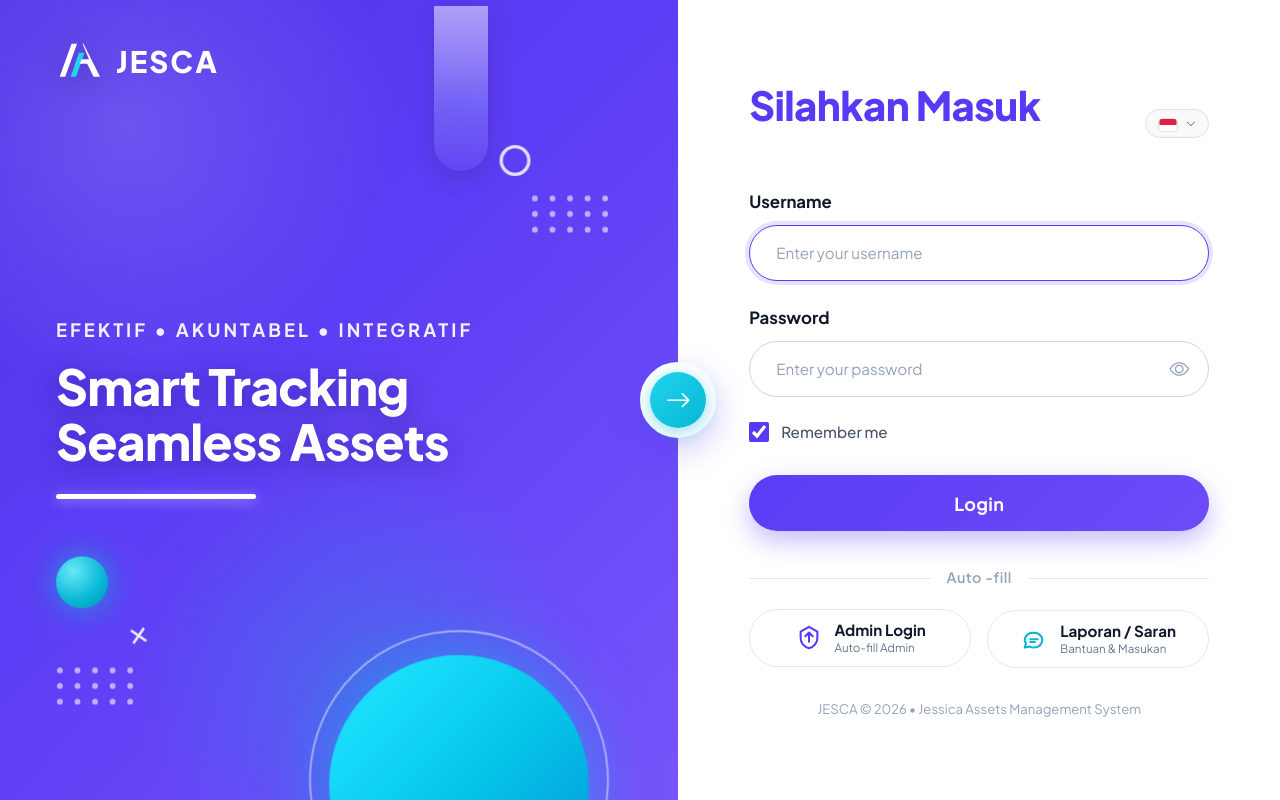
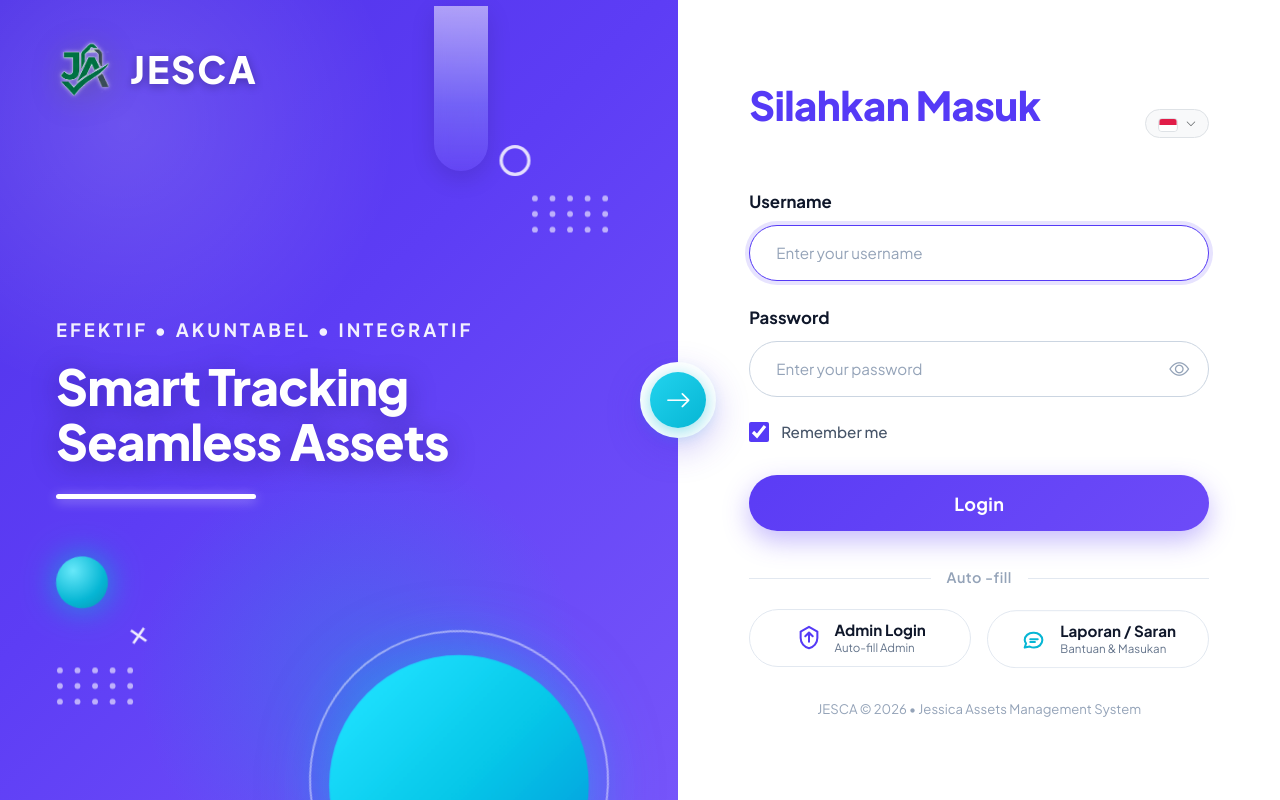
Before and after one commit to Loraxsian/JESCA, a Flask app: page /login in a window 1280 px wide. Run offline with Flask 3, Linux system fonts and the light colour scheme; some libraries are stand-ins or nearby versions.

Commit message:
feat(branding): update logo and favicons to official JA asset tag emblem v2.5.8

```diff
--- a/static/css/style.css
+++ b/static/css/style.css
@@ -99,7 +99,7 @@
 
 /* Global Variables */
 :root {
-    --sidebar-width: 250px;
+    --sidebar-width: 265px;
     --font-sans: 'Plus Jakarta Sans', system-ui, -apple-system, BlinkMacSystemFont, 'Segoe UI', Roboto, sans-serif;
     --font-mono: 'JetBrains Mono', SFMono-Regular, Menlo, Monaco, Consolas, monospace;
 }
@@ -272,6 +272,27 @@ footer {
     width: 38px;
     height: 38px;
     background: var(--brand-grad);
+}
+
+.brand-logo-img {
+    width: 38px;
+    height: 38px;
+    object-fit: contain;
+    flex-shrink: 0;
+    display: inline-block;
+}
+
+.brand-title {
+    font-size: 1.42rem;
+    font-weight: 800;
+    letter-spacing: 0.8px;
+    color: #25383c;
+    line-height: 1;
+    margin: 0;
+}
+
+[data-theme="dark"] .brand-title {
+    color: #f1f5f9 !important;
 }
 
 .menu-label {
--- a/templates/base.html
+++ b/templates/base.html
@@ -17,10 +17,14 @@
     <link href="https://cdn.jsdelivr.net/npm/bootstrap-icons@1.11.3/font/bootstrap-icons.min.css" rel="stylesheet">
 
     <!-- Custom Style -->
-    <link rel="stylesheet" href="{{ url_for('static', filename='css/style.css') }}?v=2.5.8.2">
+    <link rel="stylesheet" href="{{ url_for('static', filename='css/style.css') }}?v=2.5.8.3">
 
-    <!-- Favicon JA -->
-    <link rel="icon" href="{{ url_for('static', filename='img/favicon.svg') }}" type="image/svg+xml">
+    <!-- Favicon JA Multi-Size -->
+    <link rel="icon" type="image/svg+xml" href="{{ url_for('static', filename='img/favicon.svg') }}?v=2.5.8.3">
+    <link rel="icon" type="image/png" sizes="32x32" href="{{ url_for('static', filename='img/favicon-32.png') }}?v=2.5.8.3">
+    <link rel="icon" type="image/png" sizes="16x16" href="{{ url_for('static', filename='img/favicon-16.png') }}?v=2.5.8.3">
+    <link rel="apple-touch-icon" sizes="192x192" href="{{ url_for('static', filename='img/favicon-192.png') }}?v=2.5.8.3">
+    <link rel="shortcut icon" href="{{ url_for('static', filename='img/favicon.ico') }}?v=2.5.8.3">
 
     <!-- html5-qrcode for Camera QR Scanner -->
     <script src="https://unpkg.com/html5-qrcode@2.3.8/html5-qrcode.min.js"></script>
@@ -41,17 +45,12 @@
         <!-- Clean Sidebar Navigation -->
         <aside class="sidebar bg-white border-end" id="sidebar-wrapper">
             <!-- Brand Logo -->
-            <div class="sidebar-heading px-4 py-3 border-bottom d-flex align-items-center justify-content-between">
-                <a href="{{ url_for('dashboard') }}" class="d-flex align-items-center text-decoration-none text-dark gap-2">
-                    <div class="brand-icon rounded-3 d-flex align-items-center justify-content-center text-white shadow-sm">
-                        <i class="bi bi-box-seam-fill fs-5"></i>
-                    </div>
-                    <div>
-                        <span class="fs-5 fw-extrabold tracking-tight text-primary d-block lh-1">JESCA</span>
-                        <small class="text-muted fw-semibold" style="font-size: 0.7rem; letter-spacing: 0.6px;">ASSET MANAGEMENT</small>
-                    </div>
+            <div class="sidebar-heading px-3 py-3 border-bottom d-flex align-items-center justify-content-between">
+                <a href="{{ url_for('dashboard') }}" class="d-flex align-items-center text-decoration-none gap-2.5 flex-grow-1 overflow-hidden" style="min-width: 0;">
+                    <img src="{{ url_for('static', filename='img/jesca_logo.png') }}?v=2.5.8.3" alt="JESCA Logo" class="brand-logo-img">
+                    <span class="brand-title">JESCA</span>
                 </a>
-                <button class="btn btn-sm btn-light border-0 d-md-none" id="sidebar-close" aria-label="Close Sidebar">
+                <button class="btn btn-sm btn-light border-0 d-md-none flex-shrink-0 ms-1" id="sidebar-close" aria-label="Close Sidebar">
                     <i class="bi bi-x-lg"></i>
                 </button>
             </div>
--- a/templates/login.html
+++ b/templates/login.html
@@ -85,21 +85,25 @@ body, html {
     display: flex;
     align-items: center;
     gap: 16px;
+    background: transparent !important;
 }
 
-.brand-logo-svg {
-    width: 44px;
-    height: 44px;
-    filter: drop-shadow(0 4px 14px rgba(0, 0, 0, 0.25));
+.brand-logo-img-login {
+    width: 58px;
+    height: 58px;
+    object-fit: contain;
+    flex-shrink: 0;
+    filter: drop-shadow(0 4px 16px rgba(0, 0, 0, 0.35)) drop-shadow(0 0 2px rgba(255, 255, 255, 0.7));
 }
 
-.brand-text {
-    font-size: 1.85rem !important; /* ~30px */
+.brand-title-login {
+    font-size: 2.35rem !important;
     font-weight: 800 !important;
     letter-spacing: 2px !important;
     color: #ffffff !important;
     margin: 0 !important;
-    text-transform: uppercase;
+    line-height: 1;
+    text-shadow: 0 2px 10px rgba(0, 0, 0, 0.3);
 }
 
 /* 2. Main Center Content (Smart Tracking Seamless Assets) */
@@ -782,16 +786,8 @@ body, html {
 
         <!-- 1. Top Brand Header (Logo Baru + Nama JESCA) - Pojok Kiri Atas -->
         <div class="brand-header">
-            <!-- Modern Geometric Delta Logo Sesuai Sketsa -->
-            <svg class="brand-logo-svg" viewBox="0 0 48 48" fill="none" xmlns="http://www.w3.org/2000/svg">
-                <!-- Bar 1 (Kiri) -->
-                <path d="M4 40L17 4H23L10 40H4Z" fill="#ffffff"/>
-                <!-- Bar 2 (Tengah) -->
-                <path d="M16 40L25 14H31L22 40H16Z" fill="#22d3ee"/>
-                <!-- Bar 3 (Kanan Segitiga) -->
-                <path d="M30 4L48 40H41L34 26H26L28 21H36L29 4H30Z" fill="#ffffff"/>
-            </svg>
-            <h1 class="brand-text">JESCA</h1>
+            <img src="{{ url_for('static', filename='img/jesca_logo.png') }}?v=2.5.8.3" alt="JESCA Logo" class="brand-logo-img-login">
+            <h1 class="brand-title-login">JESCA</h1>
         </div>
 
         <!-- 2. Elemen-Elemen Animasi Geometris Melayang -->
```
Also changed, not shown: templates/scan_summary.html (+8 -3 lines), static/img/favicon-128.png (added), static/img/favicon-16.png (added), static/img/favicon-192.png (added), static/img/favicon-32.png (added), static/img/favicon-48.png (added), static/img/favicon-512.png (added), static/img/favicon-64.png (added), static/img/favicon.ico (added), static/img/favicon.png (added), static/img/favicon.svg, static/img/jesca_logo.png (added), static/img/jesca_logo_icon.png (added).
